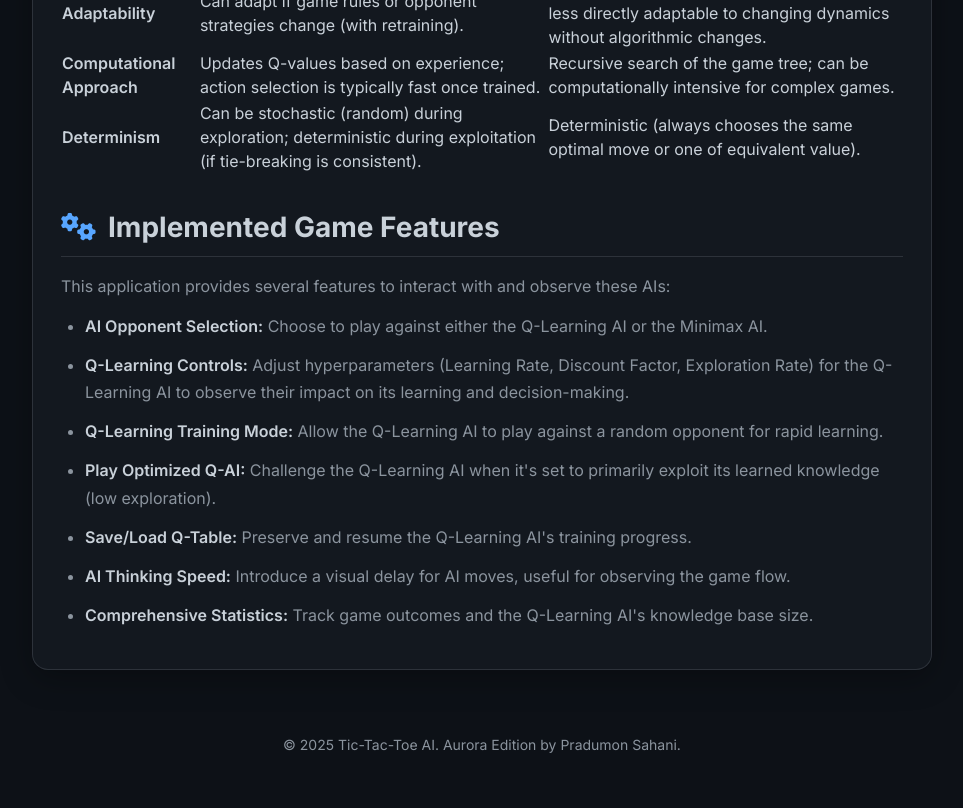
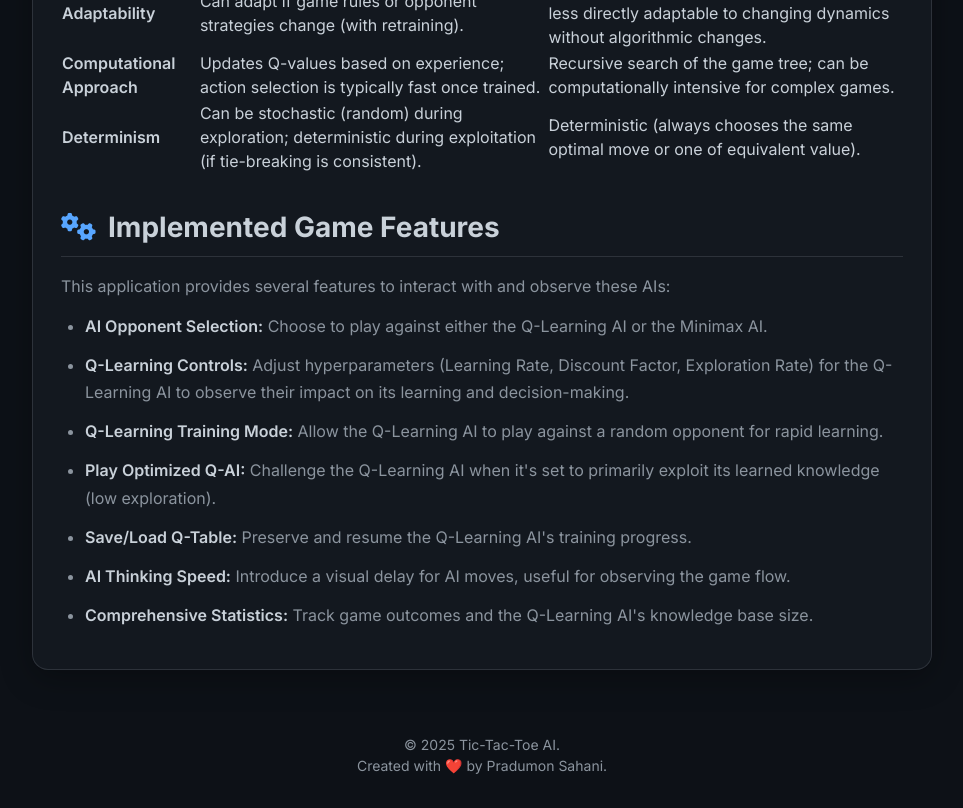
Before and after one commit to pradumon14/Tic-Tac-Toe-AI, a plain HTML site: page about-ai.html in a window 1280 px wide. Shown: the part 6887-7695 px from the top of the page, without its empty margins (158-1121 px from the left). Before the commit the page ends 7674 px from the top, so only its background shows below. Drawn offline with nearby package versions, Linux system fonts and the light colour scheme.

Commit message:
Update about-ai.html

```diff
--- a/about-ai.html
+++ b/about-ai.html
@@ -295,7 +295,7 @@
     </div>
 
     <footer class="app-footer">
-        <p>&copy; 2025 Tic-Tac-Toe AI. Aurora Edition by Pradumon Sahani.</p>
+        <p>&copy; 2025 Tic-Tac-Toe AI. <br> Created with ❤️ by Pradumon Sahani.</p>
     </footer>
 
     <script>
```
